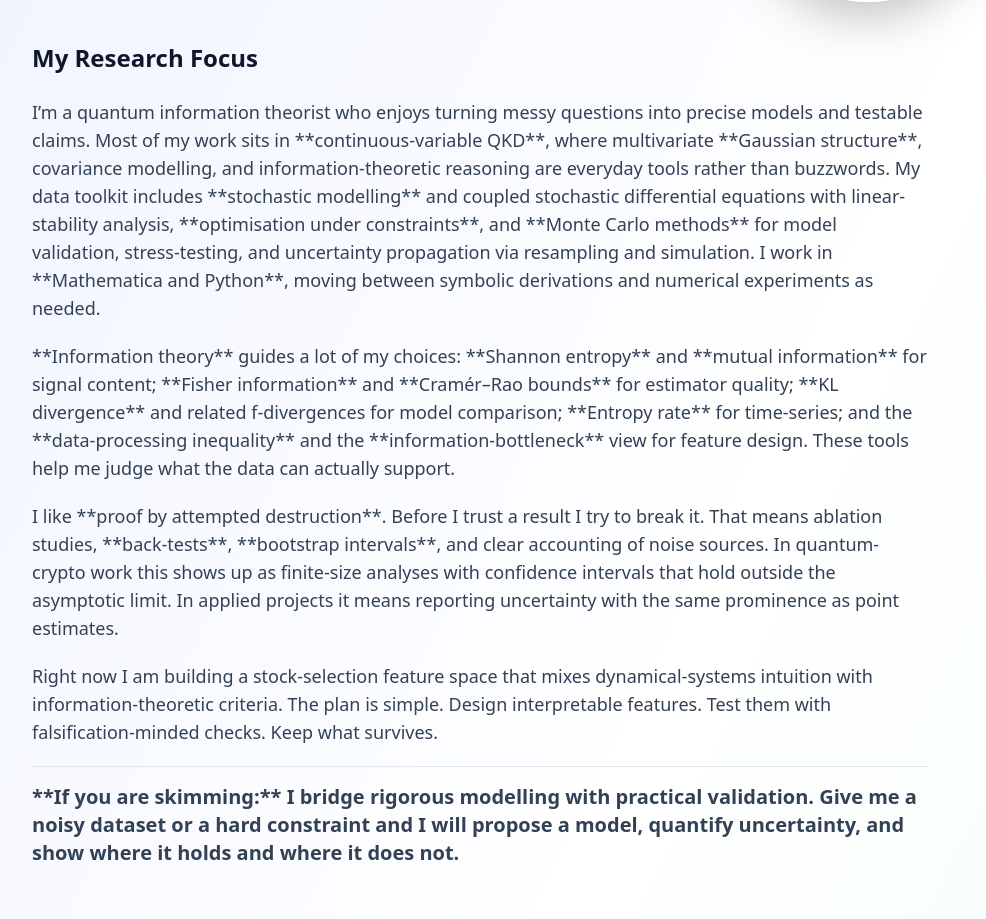
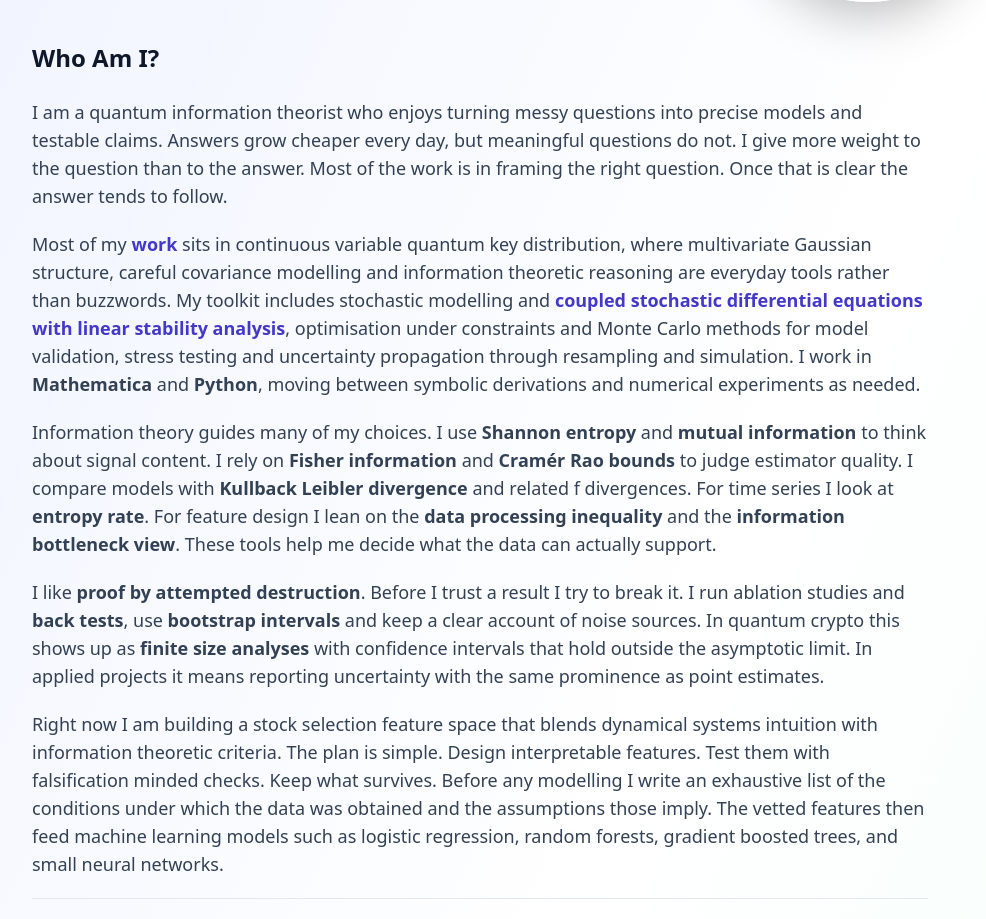
Before and after one commit to akash1nag/akash1nag.github.io, a React (Vite) app: page / in a window 1280 px wide. Shown: the part 492-1411 px from the top of the page, without its empty margins (56-1042 px from the left). Built offline with nearby package versions, Linux system fonts and the light colour scheme.

Commit message:
Fix: Replaced plaintext **bolding** with proper <strong> HTML tags for professional rendering

```diff
--- a/src/App.tsx
+++ b/src/App.tsx
@@ -2,9 +2,9 @@ import React from "react";
 
 import { motion, AnimatePresence } from "framer-motion";
 
-import { Compass, Github, Mail, Moon, Sun, HelpCircle, ListTree, FlaskConical, ShieldCheck } from "lucide-react";
+//import { Compass, Github, Mail, Moon, Sun, HelpCircle, ListTree, FlaskConical, ShieldCheck } from "lucide-react";
 
-
+import { Compass, Github, Mail, Moon, Sun } from "lucide-react";
 
 // --------------------------------------------------
 
@@ -481,26 +481,32 @@ const shellBg =
 
 
 
-        {/* HOW I WORK */}
+       {/* WHO AM I? -> CONTEXTUAL TEXT WITH CALLOUTS */}
+        <section id="who-am-i" className="mx-auto max-w-6xl px-6 pb-16">
+          {/* New Title */}
+          <h2 className="text-2xl font-semibold mb-6">Who Am I?</h2>
 
-         <section id="approach" className="mx-auto max-w-6xl px-6 pb-16">
-          <h2 className="text-2xl font-semibold mb-6">My Research Focus</h2>
           {/* Using a text block that adapts to the theme colors */}
           <div className="max-w-4xl space-y-5 text-lg text-slate-700 dark:text-slate-300">
             <p>
-              I’m a quantum information theorist who enjoys turning messy questions into precise models and testable claims. Most of my work sits in **continuous-variable QKD**, where multivariate **Gaussian structure**, covariance modelling, and information-theoretic reasoning are everyday tools rather than buzzwords. My data toolkit includes **stochastic modelling** and coupled stochastic differential equations with linear-stability analysis, **optimisation under constraints**, and **Monte Carlo methods** for model validation, stress-testing, and uncertainty propagation via resampling and simulation. I work in **Mathematica and Python**, moving between symbolic derivations and numerical experiments as needed.
+              I am a quantum information theorist who enjoys turning messy questions into precise models and testable claims. Answers grow cheaper every day, but meaningful questions do not. I give more weight to the question than to the answer. Most of the work is in framing the right question. Once that is clear the answer tends to follow.
             </p>
             <p>
-              **Information theory** guides a lot of my choices: **Shannon entropy** and **mutual information** for signal content; **Fisher information** and **Cramér–Rao bounds** for estimator quality; **KL divergence** and related f-divergences for model comparison; **Entropy rate** for time-series; and the **data-processing inequality** and the **information-bottleneck** view for feature design. These tools help me judge what the data can actually support.
+              Most of my <a href="#work" className="font-semibold text-indigo-700 hover:underline dark:text-indigo-300">work</a> sits in continuous variable quantum key distribution, where multivariate Gaussian structure, careful covariance modelling and information theoretic reasoning are everyday tools rather than buzzwords. My toolkit includes stochastic modelling and <a href="#work" className="font-semibold text-indigo-700 hover:underline dark:text-indigo-300">coupled stochastic differential equations with linear stability analysis</a>, optimisation under constraints and Monte Carlo methods for model validation, stress testing and uncertainty propagation through resampling and simulation. I work in <strong className="font-semibold">Mathematica</strong> and <strong className="font-semibold">Python</strong>, moving between symbolic derivations and numerical experiments as needed.
             </p>
             <p>
-              I like **proof by attempted destruction**. Before I trust a result I try to break it. That means ablation studies, **back-tests**, **bootstrap intervals**, and clear accounting of noise sources. In quantum-crypto work this shows up as finite-size analyses with confidence intervals that hold outside the asymptotic limit. In applied projects it means reporting uncertainty with the same prominence as point estimates.
+              Information theory guides many of my choices. I use <strong className="font-semibold">Shannon entropy</strong> and <strong className="font-semibold">mutual information</strong> to think about signal content. I rely on <strong className="font-semibold">Fisher information</strong> and <strong className="font-semibold">Cramér Rao bounds</strong> to judge estimator quality. I compare models with <strong className="font-semibold">Kullback Leibler divergence</strong> and related f divergences. For time series I look at <strong className="font-semibold">entropy rate</strong>. For feature design I lean on the <strong className="font-semibold">data processing inequality</strong> and the <strong className="font-semibold">information bottleneck view</strong>. These tools help me decide what the data can actually support.
             </p>
             <p>
-              Right now I am building a stock-selection feature space that mixes dynamical-systems intuition with information-theoretic criteria. The plan is simple. Design interpretable features. Test them with falsification-minded checks. Keep what survives.
+              I like <strong className="font-semibold">proof by attempted destruction</strong>. Before I trust a result I try to break it. I run ablation studies and <strong className="font-semibold">back tests</strong>, use <strong className="font-semibold">bootstrap intervals</strong> and keep a clear account of noise sources. In quantum crypto this shows up as <strong className="font-semibold">finite size analyses</strong> with confidence intervals that hold outside the asymptotic limit. In applied projects it means reporting uncertainty with the same prominence as point estimates.
             </p>
+            <p>
+              Right now I am building a stock selection feature space that blends dynamical systems intuition with information theoretic criteria. The plan is simple. Design interpretable features. Test them with falsification minded checks. Keep what survives. Before any modelling I write an exhaustive list of the conditions under which the data was obtained and the assumptions those imply. The vetted features then feed machine learning models such as logistic regression, random forests, gradient boosted trees, and small neural networks.
+            </p>
+
+            {/* The skimming part is styled to stand out */}
             <p className="font-semibold text-xl border-t pt-4 mt-6 border-slate-200 dark:border-slate-700">
-              **If you are skimming:** I bridge rigorous modelling with practical validation. Give me a noisy dataset or a hard constraint and I will propose a model, quantify uncertainty, and show where it holds and where it does not.
+              <strong className="font-extrabold">If you are skimming:</strong> I bridge rigorous modelling with practical validation. Give me a noisy dataset or a hard constraint and I will propose a model, quantify uncertainty, and show where it holds and where it does not.
             </p>
           </div>
         </section>
```
